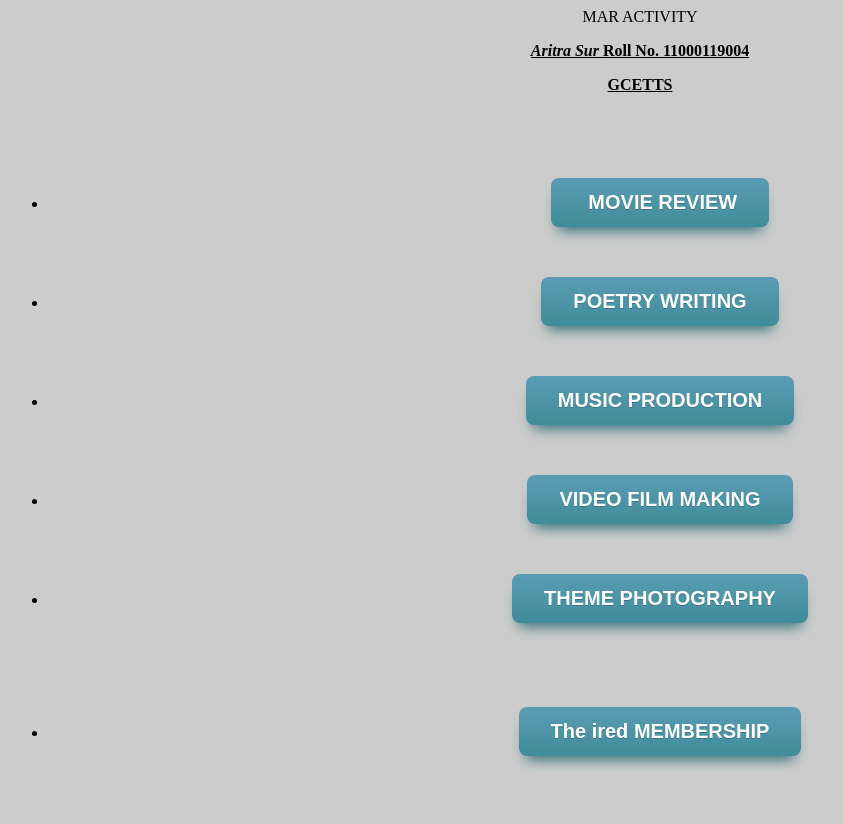
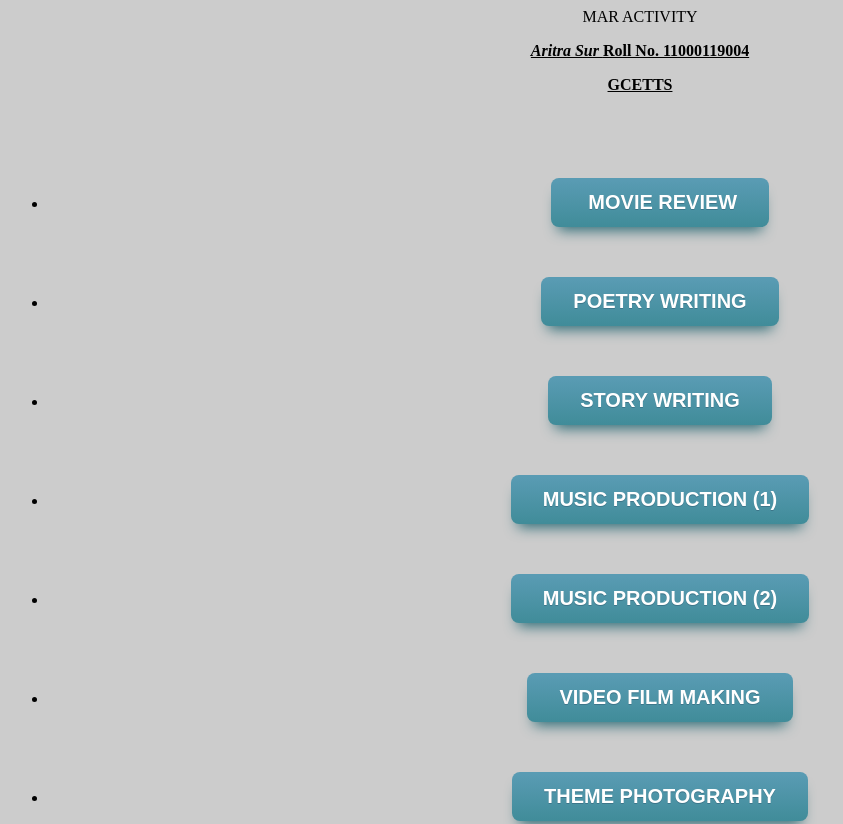
Before and after one commit to Aritra-MAR/MAR, a plain HTML site: page index.html in a window 1280 px wide. Shown: the top 824 px of the page, without its empty margins (0-843 px from the left). Drawn offline with Linux system fonts and the light colour scheme.

Commit message:
Update index.html

```diff
--- a/index.html
+++ b/index.html
@@ -48,7 +48,15 @@ body {
 </ul>
 <p style="text-align: center;">&nbsp;</p>
 <ul style="text-align: center;">
-<li><a class="myButton" href="Music.html">MUSIC PRODUCTION</a></li>
+<li><a class="myButton" href="story.html">STORY WRITING</a></li>
+</ul>
+<p style="text-align: center;">&nbsp;</p>
+<ul style="text-align: center;">
+<li><a class="myButton" href="Music.html">MUSIC PRODUCTION (1)</a></li>
+</ul>
+<p style="text-align: center;">&nbsp;</p>
+<ul style="text-align: center;">
+<li><a class="myButton" href="music2.html">MUSIC PRODUCTION (2)</a></li>
 </ul>
 <p style="text-align: center;">&nbsp;</p>
 <ul style="text-align: center;">
```
